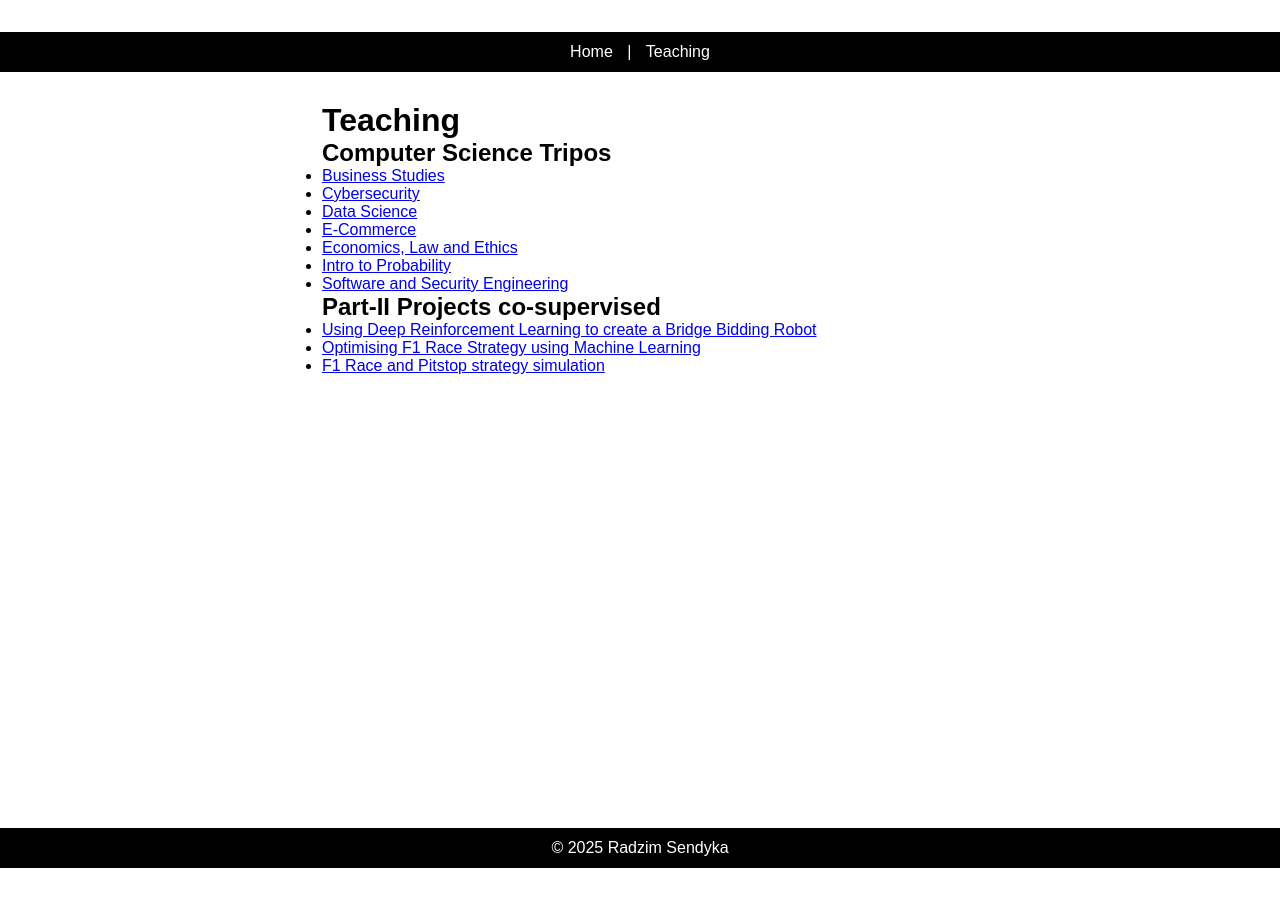
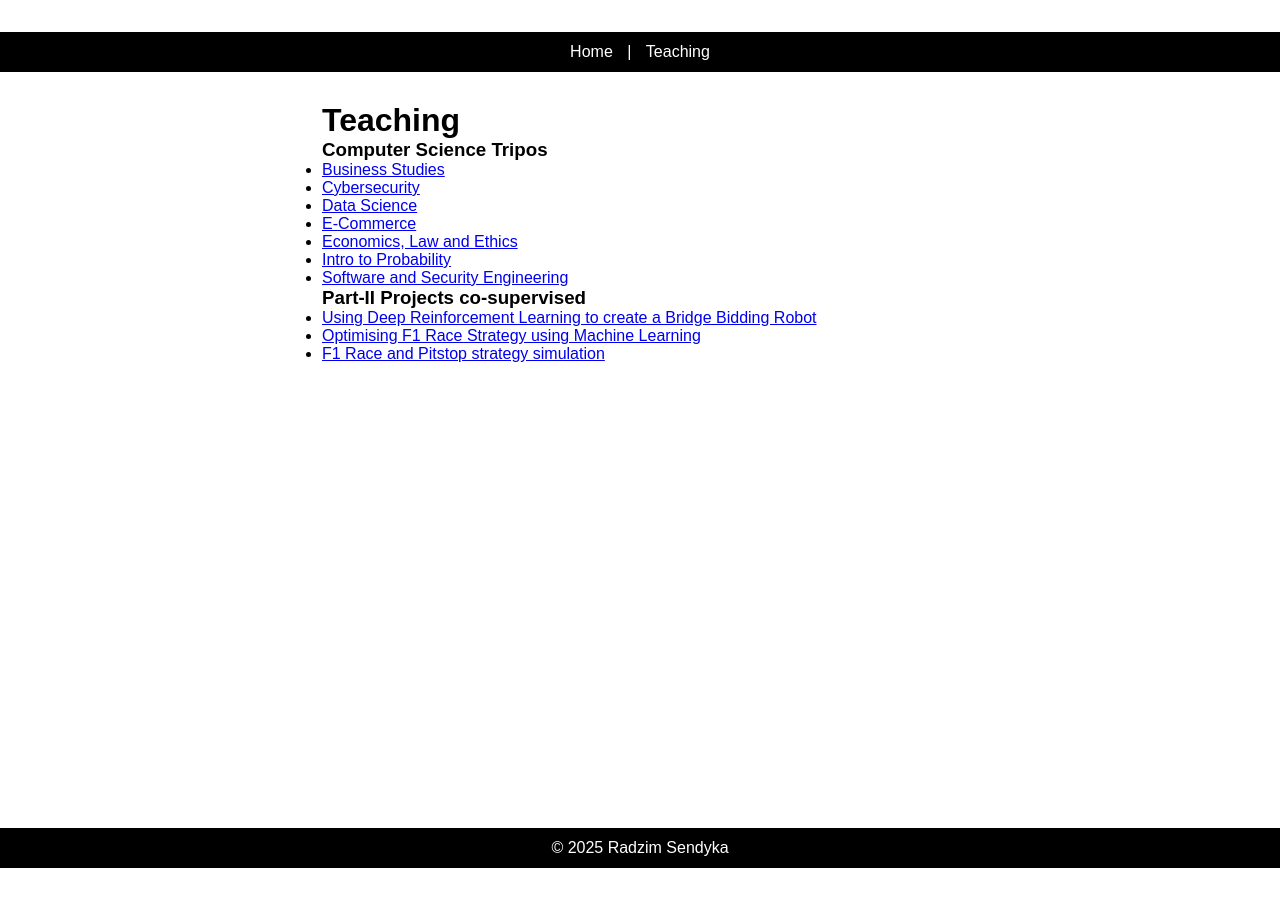
Before and after one commit to Radzim/radzim.github.io, a Jekyll site: the page built from teaching/index.md, in a window 1280 px wide. Built offline with Jekyll 4.4.1, drawn with Linux system fonts in a browser that asks for light colours.

```diff
--- a/teaching/index.md
+++ b/teaching/index.md
@@ -5,7 +5,9 @@ title: Supervisions
 
 # Teaching
 
-## Computer Science Tripos
+
+
+### Computer Science Tripos
 
 - [Business Studies](business-studies)
 - [Cybersecurity](cybersecurity)
@@ -15,7 +17,9 @@ title: Supervisions
 - [Intro to Probability](intro-to-probability)
 - [Software and Security Engineering](software-and-security-engineering)
 
-## Part-II Projects co-supervised
+
+
+### Part-II Projects co-supervised
 
 - [Using Deep Reinforcement Learning to create a Bridge Bidding Robot](https://www.cl.cam.ac.uk/teaching/projects/archive/2024/ojs30-dissertation.pdf)
 - [Optimising F1 Race Strategy using Machine Learning](https://www.cl.cam.ac.uk/teaching/projects/overseers/archive.html)
```
